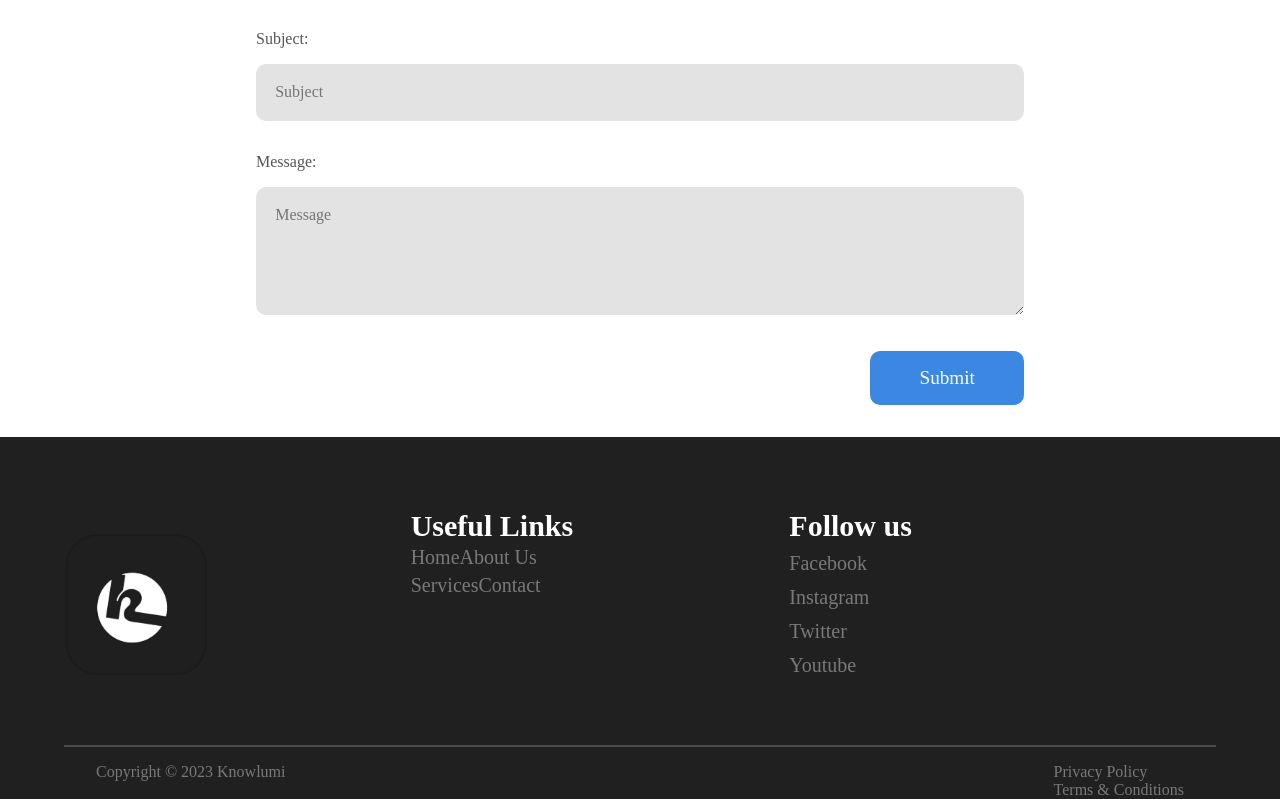
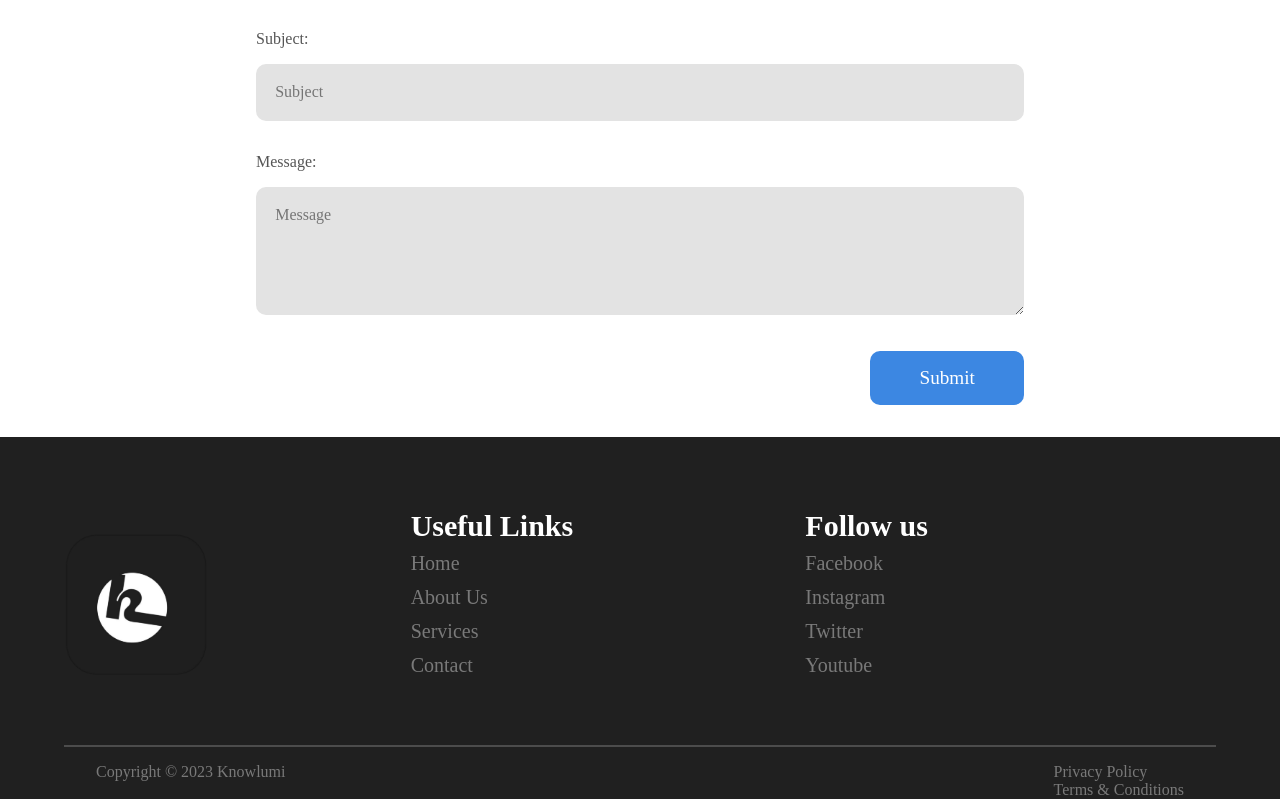
Before and after one commit to SrutavTarun/Edtech, a React (Vite) app: page / in a window 1280 px wide. Shown: the part 5172-5971 px from the top of the page. Built offline with nearby package versions, Linux system fonts and the light colour scheme; a web font is replaced by a local one.

Commit message:
fixed another minor error

```diff
--- a/src/components/styles/footer.css
+++ b/src/components/styles/footer.css
@@ -32,11 +32,12 @@
     flex: 2;
     display: flex;
     flex-direction: row;
+    white-space: nowrap;
 }
 
 .fmid{
     flex: 1;
-    margin: 0.5em 0 0 0;
+    margin: 0.5em 2em 0 0;
 }
 
 .fmhead{
@@ -56,6 +57,11 @@
     font-size: 1.25rem;
     line-height: 140%;
     text-align: left;
+}
+
+.f-mid-row1, .f-mid-row2{
+    display: flex;
+    flex-direction: column;
 }
 
 .fright{
```
